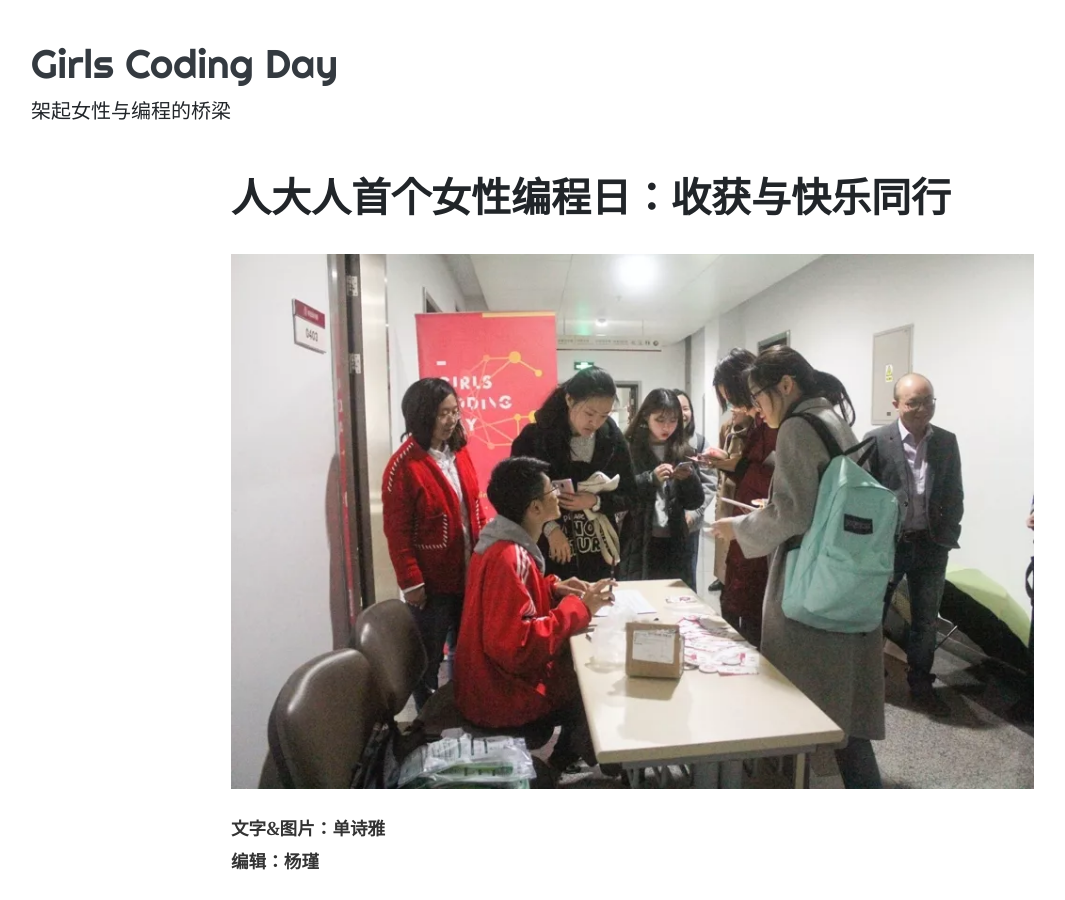
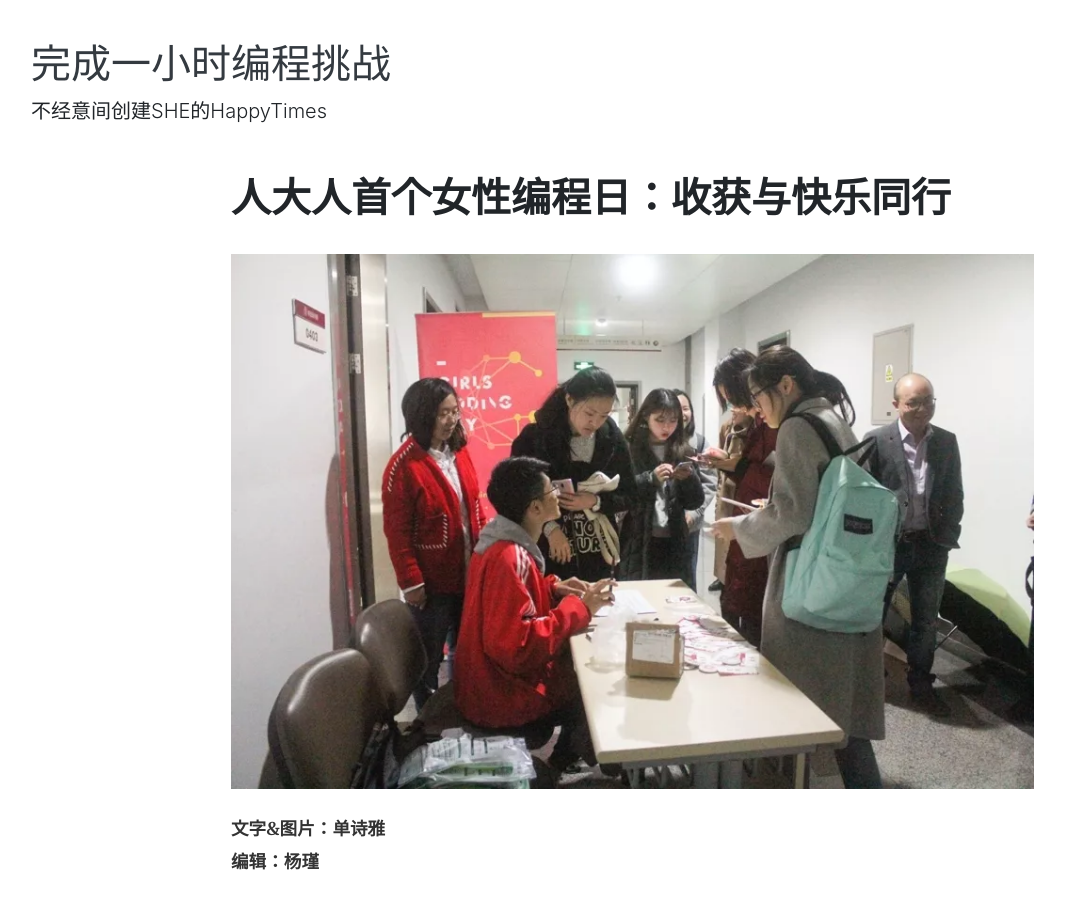
Before and after one commit to Newly6161/Happy-Times, a Jekyll site: the page built from _posts/2018-11-05-my-first-post.md, in a window 1280 px wide and 900 px high. Shown: the whole window, without its empty margins (54-1119 px from the left). Built offline with Jekyll 4.4.1, drawn with Linux system fonts in a browser that asks for light colours; nearby versions of some CDN libraries; some of the changed text lies outside the part shown.

Commit message:
更新配置文件
自定义了标题

```diff
--- a/_config.yml
+++ b/_config.yml
@@ -1,12 +1,12 @@
 # "/" + 仓库的名字. 资源文件的路径组成部分
-baseurl: "/Girls-Coding-Day-Jekyll-blog-2"
+baseurl: "/Happy-Times"
 
 # 网页的标题
-title: "Girls Coding Day"
+title: "科技遇见她"
 # 网站的主标题
-name: "Girls Coding Day"
+name: "完成一小时编程挑战"
 # 网站副标题
-description: "架起女性与编程的桥梁"
+description: "不经意间创建SHE的HappyTimes"
 
 # 分页配置
 # 每页文章数量
```
